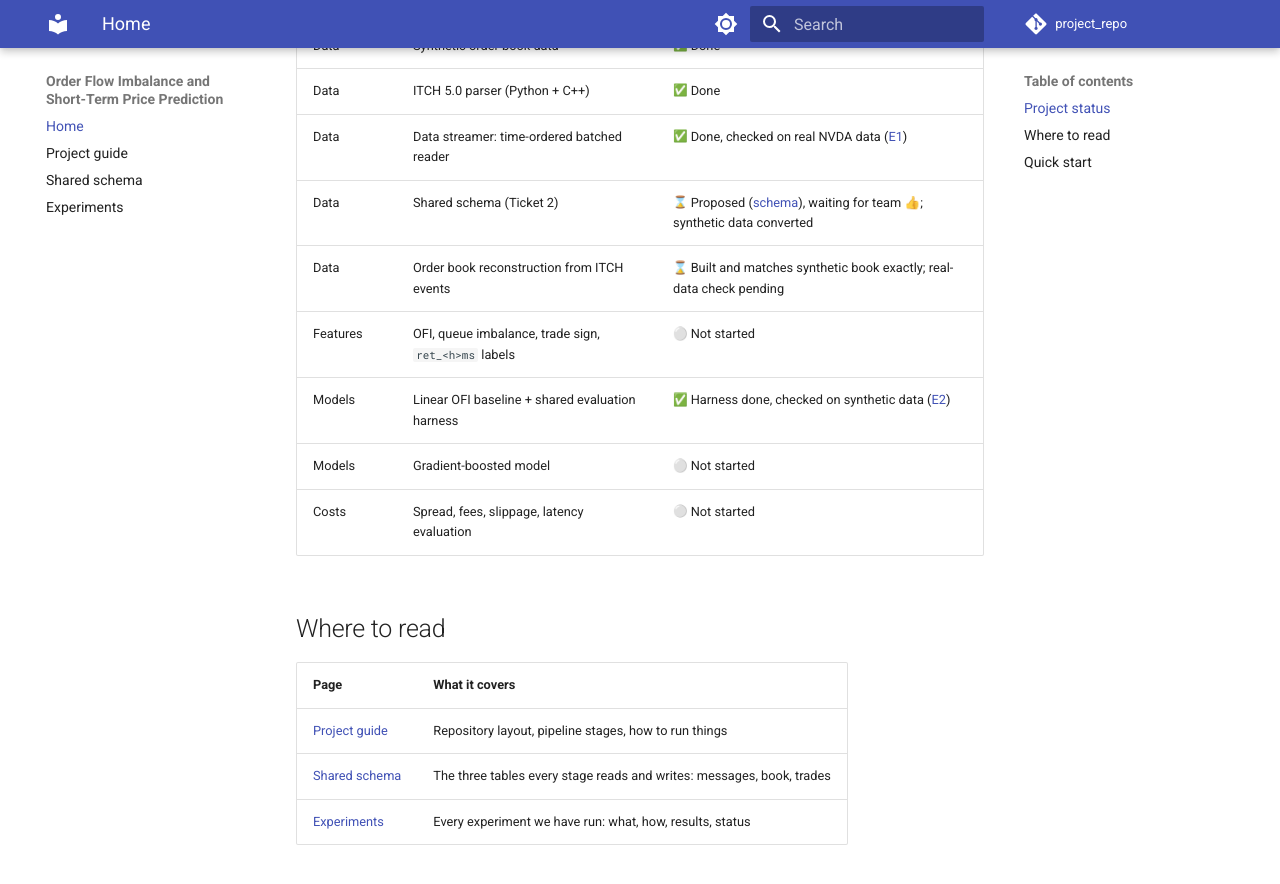
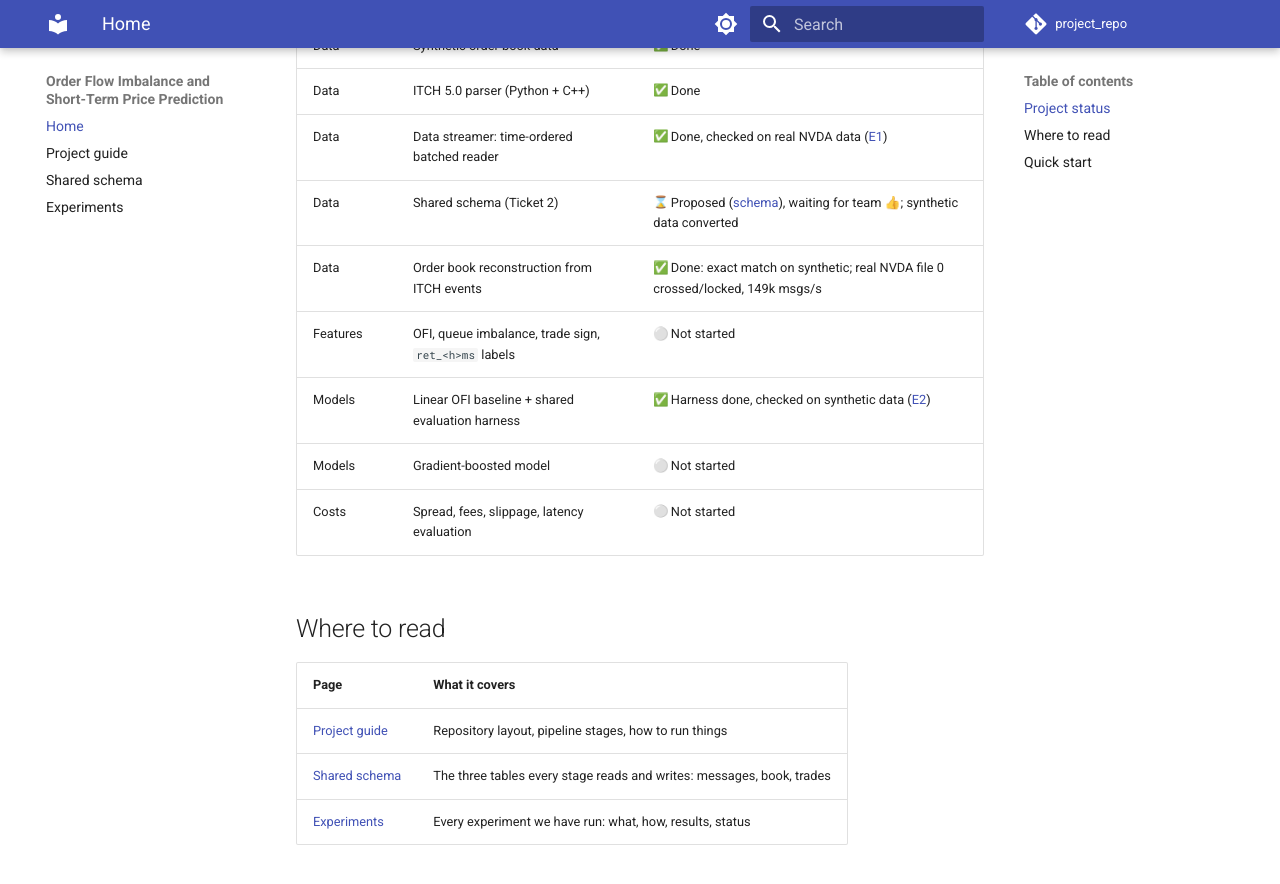
Before and after one commit to FIN-556-Market-Microstructures/project_repo, an MkDocs documentation site: the page built from docs/index.md, in a window 1280 px wide and 900 px high, scrolled down 479 px. Shown: the top 884 px of the window. Built offline with MkDocs 1.6.1 and Material for MkDocs 9.7.7, drawn with Linux system fonts in a browser that asks for light colours; emoji names are drawn with the system emoji font; comment, search, counter and statistics services are not loaded.

Commit message:
T1: record real-data book check (0 crossed/locked, 149k msgs/s on VM)
Co-Authored-By: Claude Opus 5.5 <noreply@anthropic.com>

```diff
--- a/docs/index.md
+++ b/docs/index.md
@@ -15,7 +15,7 @@ slippage and latency? Finding that it does not is also a valid result.
 | Data | ITCH 5.0 parser (Python + C++) | :white_check_mark: Done |
 | Data | Data streamer: time-ordered batched reader | :white_check_mark: Done, checked on real NVDA data ([E1](experiments.md#e1-streamer-on-real-nvda-data)) |
 | Data | Shared schema (Ticket 2) | :hourglass: Proposed ([schema](schema.md)), waiting for team 👍; synthetic data converted |
-| Data | Order book reconstruction from ITCH events | :hourglass: Built and matches synthetic book exactly; real-data check pending |
+| Data | Order book reconstruction from ITCH events | :white_check_mark: Done: exact match on synthetic; real NVDA file 0 crossed/locked, 149k msgs/s |
 | Features | OFI, queue imbalance, trade sign, `ret_<h>ms` labels | :white_circle: Not started |
 | Models | Linear OFI baseline + shared evaluation harness | :white_check_mark: Harness done, checked on synthetic data ([E2](experiments.md#e2-evaluation-harness-on-synthetic-features)) |
 | Models | Gradient-boosted model | :white_circle: Not started |
```
Also changed, not shown: docs/PROJECT_GUIDE.md (+1 -1 lines), docs/experiments.md (+1 -1 lines).
